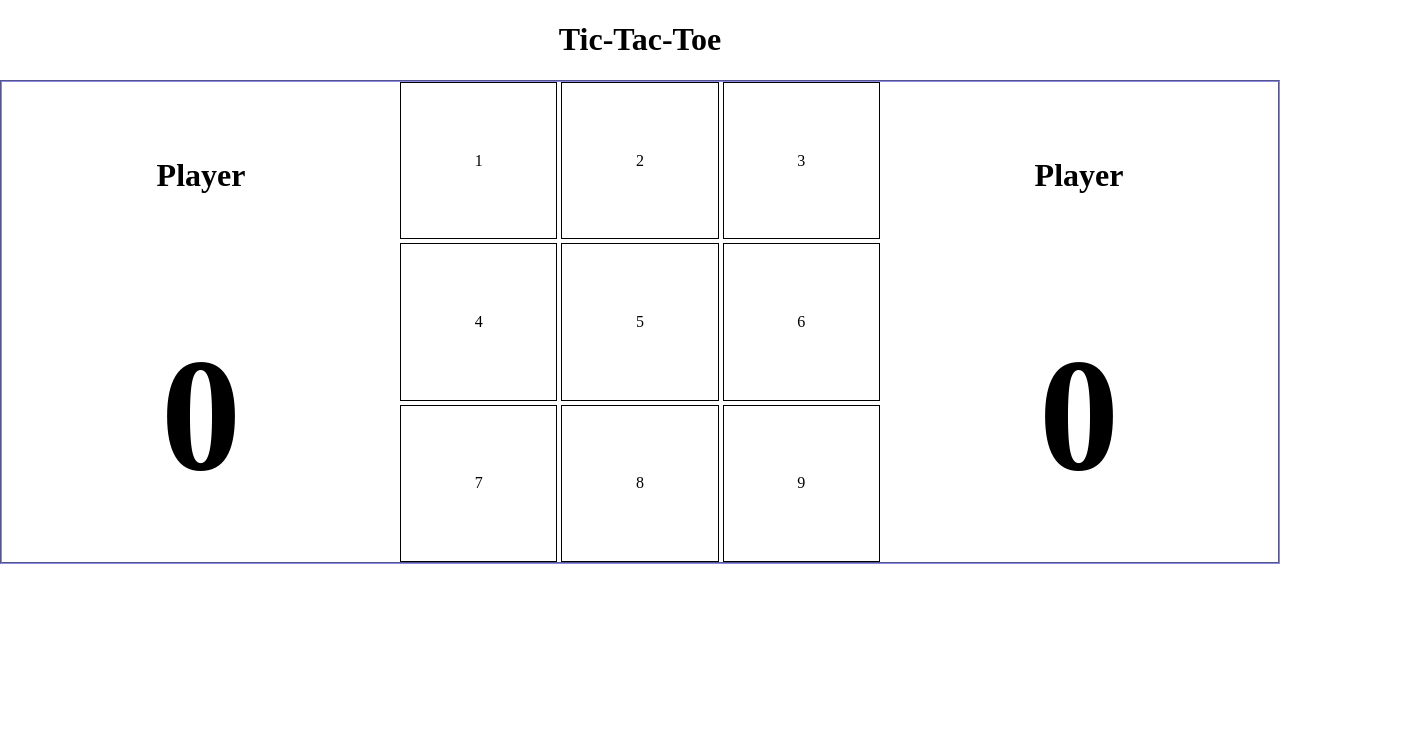
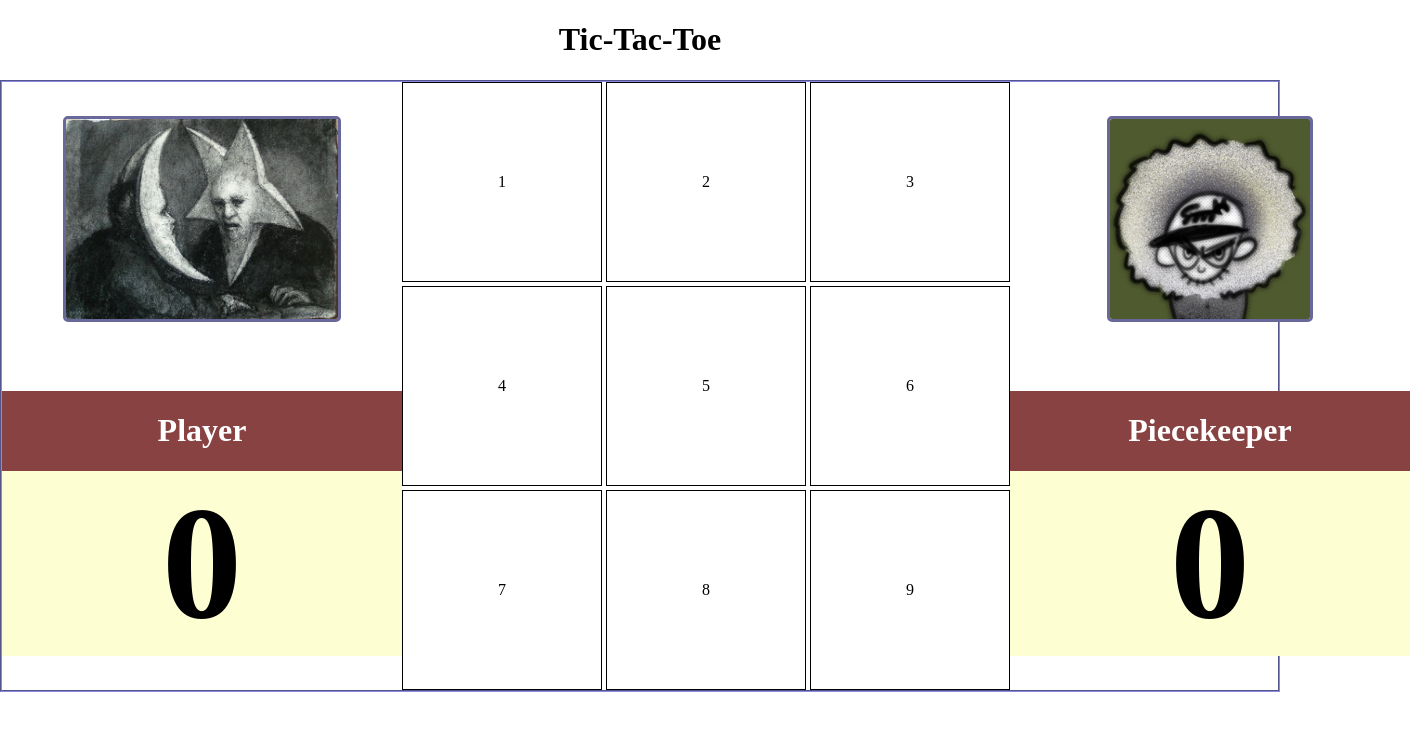
Before and after one commit to oggup/odin-tictactoe, a plain HTML site: page index.html in a window 1280 px wide. Shown: the whole page, 1410 px wide, since content can reach past the window. Drawn offline with Linux system fonts and the light colour scheme.

Commit message:
avatars added alongside styling with scoreboard

```diff
--- a/index.html
+++ b/index.html
@@ -4,7 +4,7 @@
     <meta charset="UTF-8" />
     <meta http-equiv="X-UA-Compatible" content="IE=edge" />
     <meta name="viewport" content="width=device-width, initial-scale=1.0" />
-    <title>Document</title>
+    <title>Rakk-Takk-Toe</title>
     <link rel="stylesheet" href="stylesheet.css" />
     <script src="script.js" defer></script>
   </head>
@@ -12,10 +12,15 @@
     <header><h1>Tic-Tac-Toe</h1></header>
     <div class="gameContainer">
       <div class="scoreContainer">
-        <div>
-          <h1 class="playerTitle">Player</h1>
+        <div class="avatar">
+          <img src="player.jpg" alt="" />
         </div>
-        <div class="score" id="playerScore">0</div>
+        <div class="bottomContainer">
+          <div class="topBottomContainer">
+            <h1 class="playerTitle">Player</h1>
+          </div>
+          <div class="score" id="playerScore">0</div>
+        </div>
       </div>
       <div class="middleContainer">
         <div class="gameBoard">
@@ -31,10 +36,15 @@
         </div>
       </div>
       <div class="scoreContainer">
-        <div>
-          <h1 class="playerTitle">Player</h1>
+        <div class="avatar">
+          <img src="rakk.png" alt="" />
         </div>
-        <div class="score" id="playerScore">0</div>
+        <div class="bottomContainer">
+          <div class="topBottomContainer">
+            <h1 class="playerTitle">Piecekeeper</h1>
+          </div>
+          <div class="score" id="playerScore">0</div>
+        </div>
       </div>
     </div>
   </body>
--- a/script.js
+++ b/script.js
@@ -0,0 +1,7 @@
+let cells = document.querySelectorAll(".cells");
+
+cells.forEach((cell) => {
+  cell.addEventListener("click", (e) => {
+    console.log(cell.id);
+  });
+});
--- a/stylesheet.css
+++ b/stylesheet.css
@@ -11,11 +11,19 @@ header {
   grid-template-columns: repeat(3, 1fr);
   border: 2px groove rgb(137, 137, 223);
 }
+/* SCORES CONTAINERS */
 .scoreContainer {
-  display: flex;
-  flex-direction: column;
-  justify-content: space-around;
+  display: grid;
+  justify-content:space-around;
+  align-items: center;
 }
+.avatar img {
+  height: 200px;
+  border-radius: 5px;
+
+  border: solid 3px rgb(104, 104, 154);
+}
+.avatar{display:flex;justify-content:center}
 .playerTitle {
   display: flex;
   justify-content: center;
@@ -26,15 +34,19 @@ header {
   font-weight: 900;
   font-size: 10rem;
 }
-.gameBoard {
-  display: grid;
-  grid-template-columns: repeat(3, 1fr);
-  grid-template-rows: repeat(3, 1fr);
-  gap: 4px;
-  height: 30rem;
-  width: 30rem;
+.topBottomContainer{
+    background-color:rgb(136, 66, 66);
+    color:white;
 }
+.bottomContainer {
+  display: flex;
+  flex-direction: column;
 
+  background-color: rgb(254, 254, 211);
+  width:400px;
+
+}
+/* MIDDLE CONTAINER */
 .middleContainer {
   display: flex;
 
@@ -42,9 +54,20 @@ header {
   justify-content: center;
   align-items: center;
 }
+
+.gameBoard {
+  display: grid;
+  grid-template-columns: repeat(3, 200px);
+  grid-template-rows: repeat(3, 200px);
+  gap: 4px;
+  /* height: 30rem;
+  width: 30rem; */
+}
+
 .cells {
   display: flex;
   justify-content: center;
   align-items: center;
   border: 1px solid black;
+  cursor: pointer;
 }
```
Also changed, not shown: player.jpg (added), rakk.png (added).
